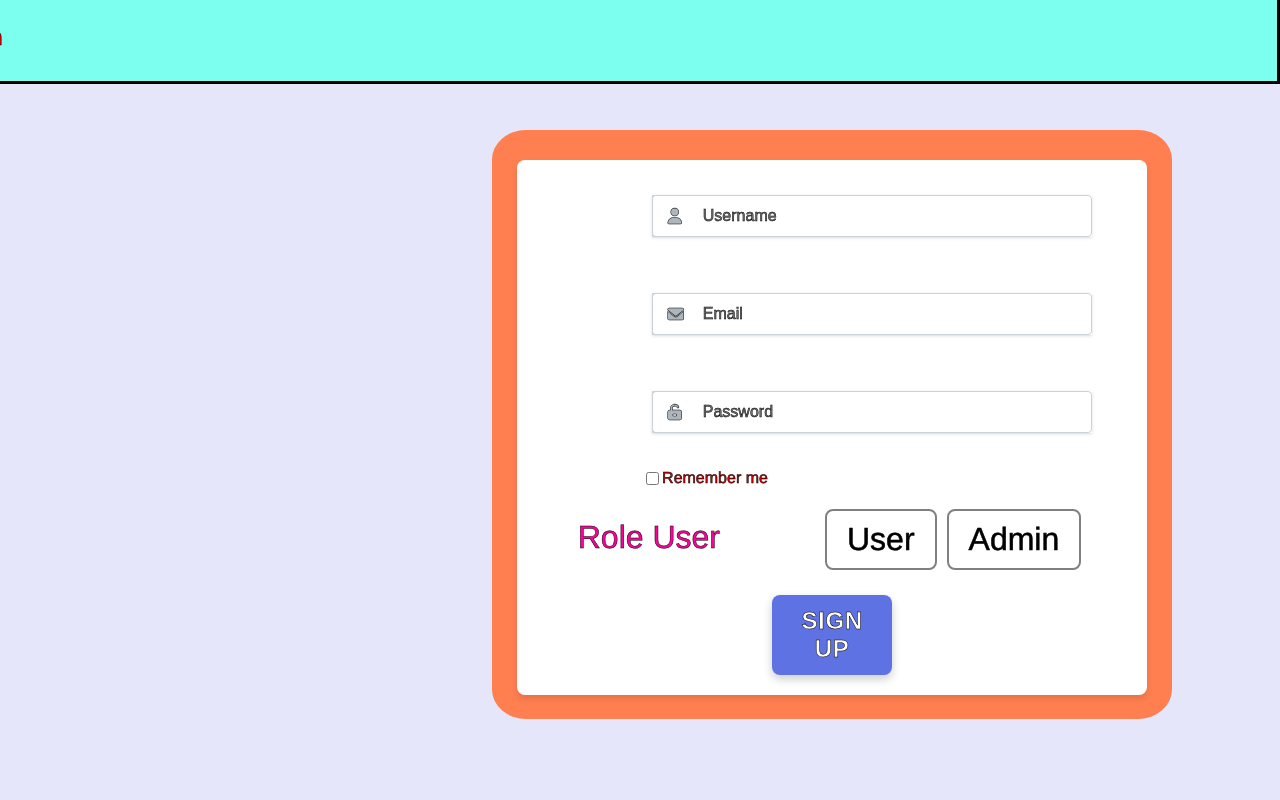
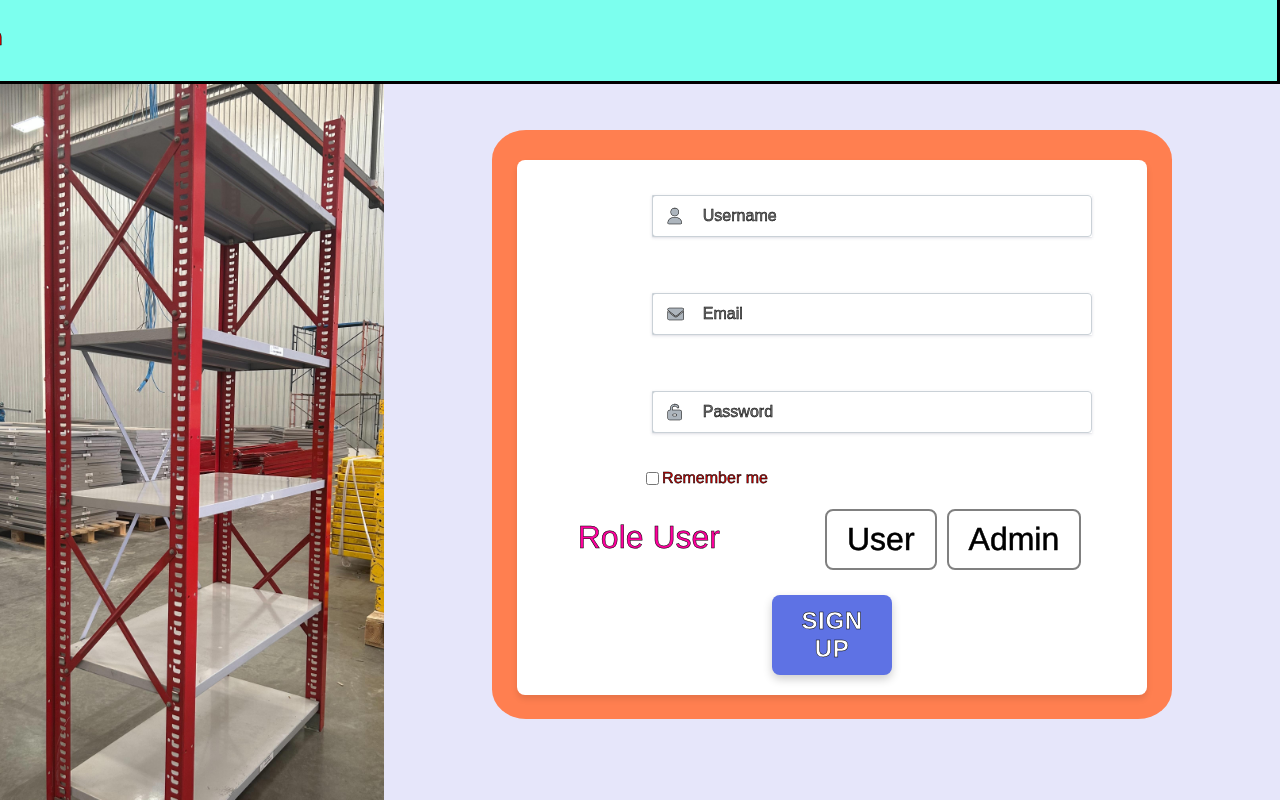
Before and after one commit to EveGalaxy/Front-end-Bpduction, a Vue app: page /sign-up in a window 1280 px wide. Built offline with nearby package versions, Linux system fonts and the light colour scheme.

Commit message:
Update SignUpView.vue

```diff
--- a/src/views/SignUpView.vue
+++ b/src/views/SignUpView.vue
@@ -1,6 +1,6 @@
 <template>
     <div class="SignupLeftView">
-        <!-- <img src="@/assets/SignUpImage.jpg" alt="Sign Up Image" class="signup-image"> -->
+        <img src="@/assets/SignUpImage.jpg" alt="Sign Up Image" class="signup-image">
         <div class="SignUptemplate">
             <h2 class="titleSignup">Sign Up</h2>
         </div>
```
